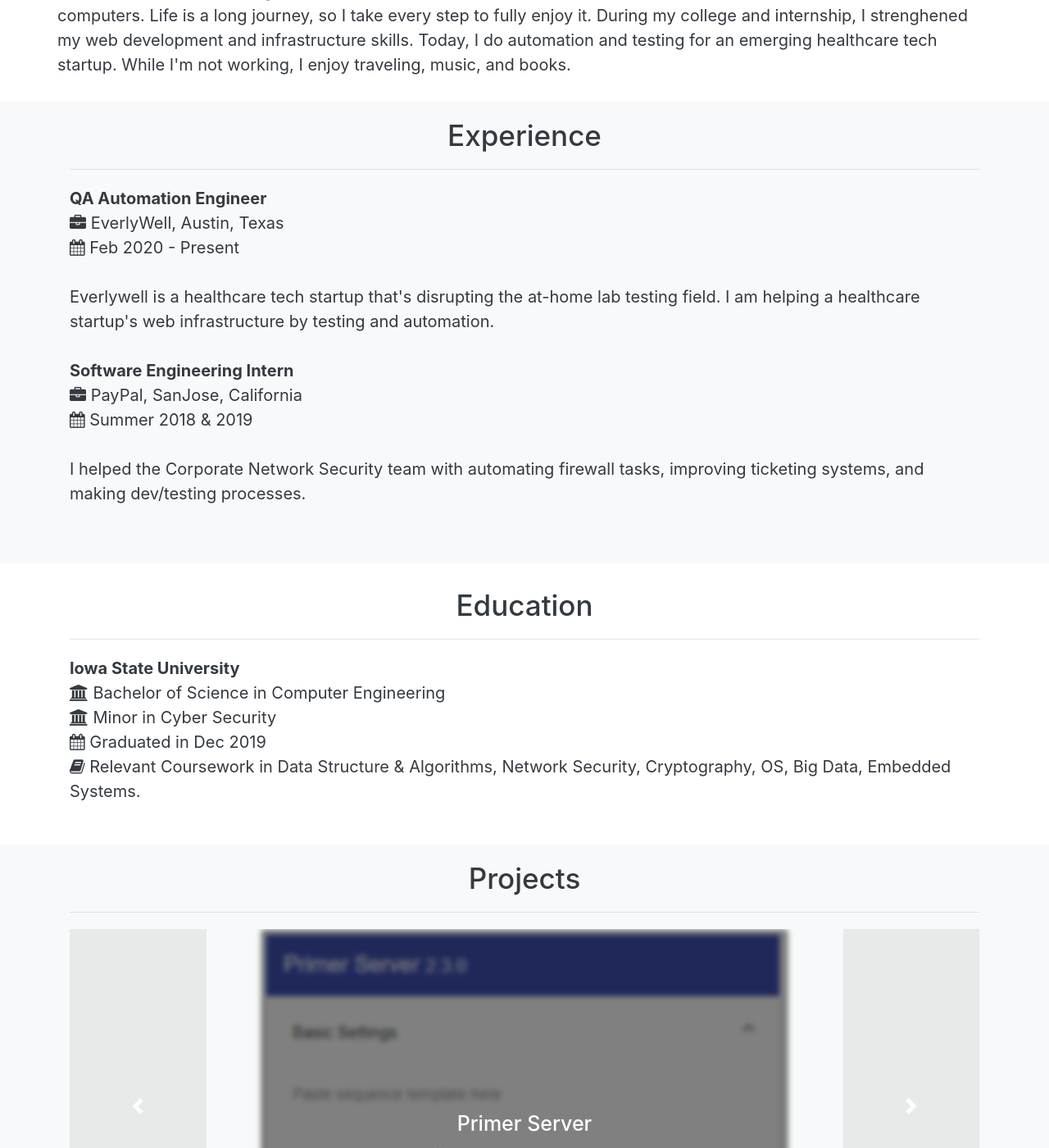
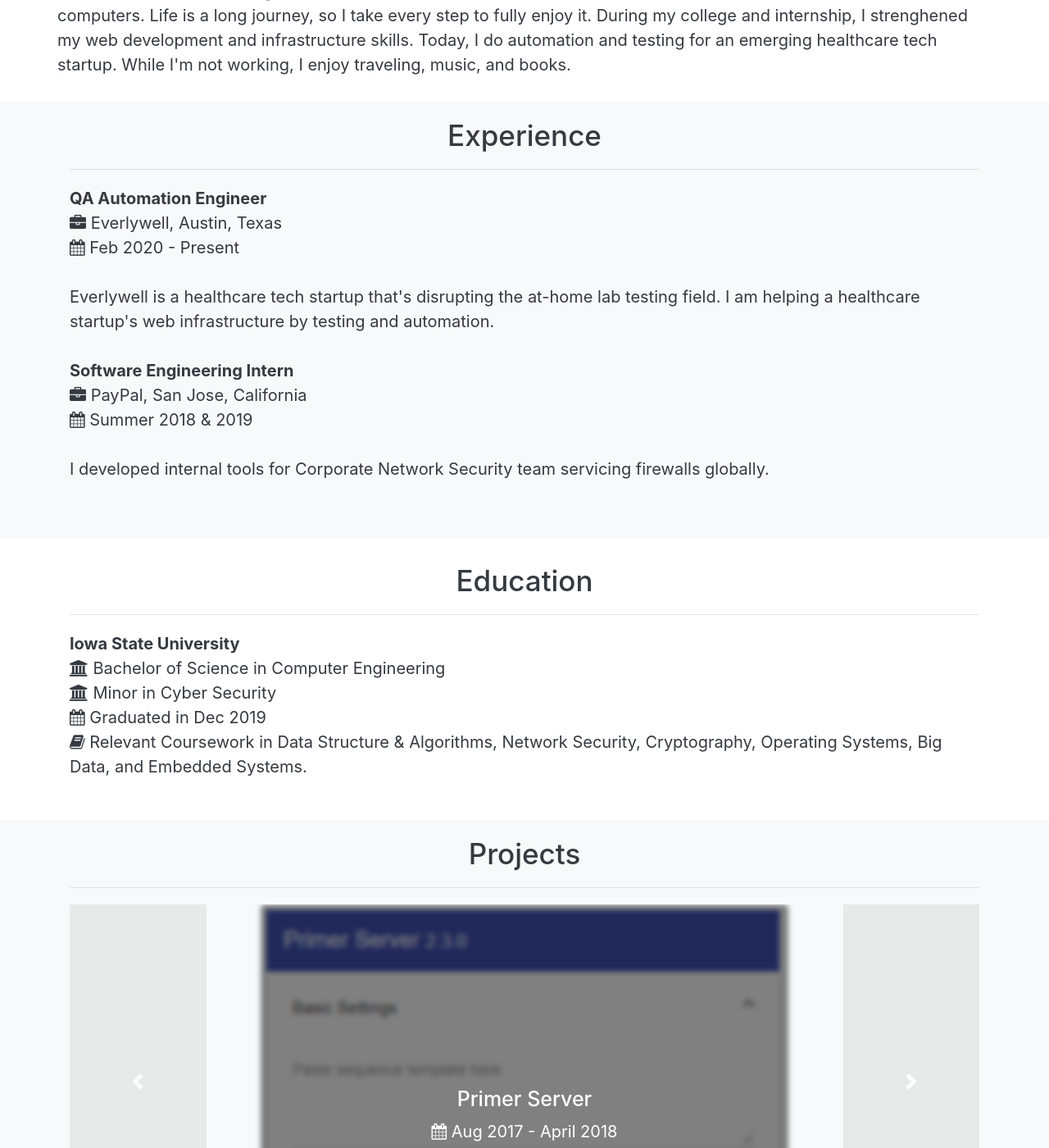
Before and after one commit to takasoft/takasoft.github.io, a Jekyll site: the page built from about.html, in a window 1280 px wide and 1400 px high, scrolled down 392 px. Shown: the whole window at 82% size. Built offline with Jekyll 4.4.1, drawn with Linux system fonts in a browser that asks for light colours; some of the changed text lies outside the part shown.

Commit message:
Update about.html

```diff
--- a/about.html
+++ b/about.html
@@ -33,17 +33,17 @@
     <hr>
     <p>
       <b>QA Automation Engineer</b><br>
-      <i class="fa fa-briefcase"></i> EverlyWell, Austin, Texas<br>
+      <i class="fa fa-briefcase"></i> Everlywell, Austin, Texas<br>
       <i class="fa fa-calendar"></i> Feb 2020 - Present<br><br>
 
       Everlywell is a healthcare tech startup that's disrupting the at-home lab testing field.
       I am helping a healthcare startup's web infrastructure by testing and automation.<br><br>
 
       <b>Software Engineering Intern</b><br>
-      <i class="fa fa-briefcase"></i> PayPal, SanJose, California<br>
+      <i class="fa fa-briefcase"></i> PayPal, San Jose, California<br>
       <i class="fa fa-calendar"></i> Summer 2018 & 2019<br><br>
 
-      I helped the Corporate Network Security team with automating firewall tasks, improving ticketing systems, and making dev/testing processes.<br><br>
+      I developed internal tools for Corporate Network Security team servicing firewalls globally.<br><br>
     </p>
   </div>
 </div>
@@ -57,7 +57,7 @@
       <i class="fa fa-university"></i> Bachelor of Science in Computer Engineering<br>
       <i class="fa fa-university"></i> Minor in Cyber Security<br>
       <i class="fa fa-calendar"></i> Graduated in Dec 2019<br>
-      <i class="fa fa-book"></i> Relevant Coursework in Data Structure & Algorithms, Network Security, Cryptography, OS, Big Data, Embedded Systems.
+      <i class="fa fa-book"></i> Relevant Coursework in Data Structure & Algorithms, Network Security, Cryptography, Operating Systems, Big Data, and Embedded Systems.
     </p>
   </div>
 </div>
@@ -125,11 +125,11 @@
 
 <div id="skills" class="p-3 mb-2 bg-transparent text-dark">
   <div class="container">
-    <h3 class="story-title">Technologies I use</h3>
+    <h3 class="story-title">Technologies I Use</h3>
     <hr>
     <ul>
       <li>Python, Javascript, Ruby on Rails, PostgreSQL, OOP, REST API, Cypress, Jira, Datadog, Sentry, AWS, Linux, Git, Docker, Jenkins, CI/CD</li>
-      <li>Prior Experience:  React, Angular, PowerShell, C++, Node.js, Flask, Java, Firewalls, ESXi, TCP/IP, MongoDB, Nginx, Apache</li>
+      <li>Prior Experience:  React, Angular, PowerShell, C++, Node.js, Flask, Java, Firewalls, ESXi, MongoDB, Nginx, Apache</li>
     </ul>
   </div>
 </div>
```
